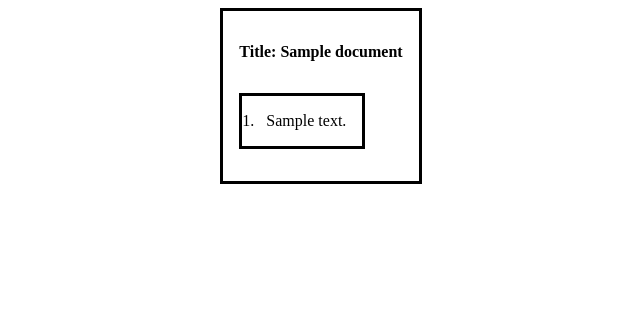
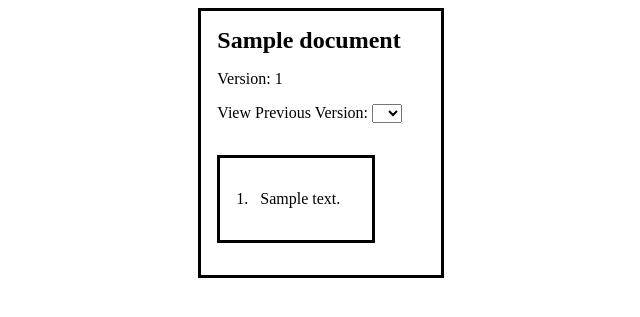
Before and after one commit to dvignoles/dss, a Django app: page /documents/view/1 in a window 1280 px wide. Shown: the top 317 px of the page, without its empty margins (319-959 px from the left). Run offline with Django 3.2, Linux system fonts and the light colour scheme; tables that the repository leaves empty hold one stand-in row (values such as "Sample post").

Commit message:
add feature to view previous versions of documents

```diff
--- a/share_n_complain/documents/forms.py
+++ b/share_n_complain/documents/forms.py
@@ -2,7 +2,7 @@
 from .models import Document
 
 class DocumentCreationForm(forms.ModelForm):
-	private = forms.BooleanField(label='Private?')
+	private = forms.BooleanField(label='Private?', required=False)
 	class Meta:
 		model = Document
 		fields = ('title','private')
--- a/share_n_complain/documents/models.py
+++ b/share_n_complain/documents/models.py
@@ -21,5 +21,5 @@
 	updater_ids = models.CharField(max_length=100, null=False, default='')
 
 	def __str__(self):
-		history = [self.doc_id, self.vsn]
+		history = 'doc id: ' + str(self.doc_id) + ' - version: ' + str(self.version)
 		return history
--- a/share_n_complain/documents/urls.py
+++ b/share_n_complain/documents/urls.py
@@ -10,5 +10,5 @@
     url(r'^shareDoc/(?P<doc_id>[0-9]*)$', views.ShareDoc, name='shareDoc'),
     #path('view/', views.ViewDoc, name='view'),
     url(r'^view/(?P<doc_id>[0-9]*)$', views.ViewDoc, name='view'),
-
+    url(r'^viewOldVersion/(?P<doc_id>[0-9]*)(?P<delimiter>[|]+)(?P<oldVersion>[0-9]*)$', views.ViewOldVersion, name='viewOldVersion'),
 ]
--- a/share_n_complain/documents/views.py
+++ b/share_n_complain/documents/views.py
@@ -53,12 +53,14 @@
 
 def ViewDoc(request, doc_id):
 	docs = Document.objects.filter(id=doc_id)
+	docHistory = History.objects.filter(doc_id=doc_id)
 	for doc in docs:
 		owner_id = doc.owner_id
 		title = doc.title
 		content = doc.content
 		private = doc.private
 		collaborators = doc.collaborators
+		version = doc.version
 	collaborators = collaborators.split('/')
 	if str(request.user.id) in collaborators:
 		is_collaborator = True
@@ -72,7 +74,57 @@
 		'doc_id': doc_id,
     	'content': content.split('/'),
     	'is_collaborator': is_collaborator,
+    	'version': version,
+    	'docHistory': docHistory,
     })
+
+def ViewOldVersion(request, doc_id, delimiter, oldVersion):
+	docs = Document.objects.filter(id=doc_id)
+	for doc in docs:
+		owner_id = doc.owner_id
+		title = doc.title
+		content = doc.content
+		latestVersion = doc.version
+	docHistory = History.objects.filter(doc_id=doc_id)
+	versionHistory = History.objects.filter(doc_id=doc_id, version=oldVersion)
+	for vh in versionHistory:
+		versionHistory = vh
+	changes = versionHistory.changes.split('/')
+	updatedContent = content.split('/')
+	print(changes, versionHistory, oldVersion)
+	for change in changes:
+		updatedContent = updateContent(updatedContent, change.split('-'))
+	return render(request, 'viewOldVersion.html', {
+		'user_id': str(request.user.id),
+		'owner_id': str(owner_id),
+		'title': title,
+		'doc_id': doc_id,
+		'latestVersion': latestVersion,
+		'viewingVersion': oldVersion,
+    	'content': updatedContent,
+    	'docHistory': docHistory,
+    })
+
+def updateContent(currentContent, changes):
+	#print(currentContent, changes)
+	op = changes[0]
+	text = changes[1]
+	lineNumber = int(changes[2])
+	if op == 'add':
+		firstHalf = currentContent[0:lineNumber-1]
+		secondHalf = currentContent[lineNumber-1:]
+		newContent = firstHalf + [text] + secondHalf
+		return newContent
+	elif op == 'delete':
+		newContent = currentContent
+		del newContent[lineNumber-1]
+		return newContent
+	elif op == 'update':
+		newContent = currentContent
+		newContent[lineNumber-1] = text
+		return newContent
+	else:
+		print("Invalid content operation!")
 
 def AddLine(request, doc_id):
 	####  Adds to the end of the file
@@ -85,15 +137,16 @@
 				prevVersion = doc.version
 			newContent = form.cleaned_data['newContent']
 			if oldContent == "":
+				lineToRemove = 1
 				updatedContent = newContent
 			else:
+				lineToRemove = len(oldContent.split('/')) + 1
 				updatedContent = oldContent + '/' + newContent
 			Document.objects.filter(id=doc_id).update(content=updatedContent)
 			Document.objects.filter(id=doc_id).update(version=prevVersion+1)
-			lineToRemove = len(oldContent.split('/')) + 1
 			changes = 'delete-' + newContent + '-' + str(lineToRemove)
 			updateHistory(request, doc_id, changes, prevVersion)
-			return HttpResponseRedirect('/profile')
+			return HttpResponseRedirect('/documents/view/' + doc_id)
 	else:
 		form = AddLineForm()
 	return render(request, 'addLine.html', {'form': form})
@@ -140,7 +193,7 @@
 			Document.objects.filter(id=doc_id).update(content=content)
 			Document.objects.filter(id=doc_id).update(version=prevVersion+1)
 			updateHistory(request, doc_id, changes, prevVersion)
-			return HttpResponseRedirect('/profile')
+			return HttpResponseRedirect('/documents/view/' + doc_id)
 	else:
 		form = DeleteLineForm()
 	return render(request, 'deleteLine.html', {'form': form})
@@ -163,7 +216,7 @@
 			Document.objects.filter(id=doc_id).update(content=content)
 			Document.objects.filter(id=doc_id).update(version=prevVersion+1)
 			updateHistory(request, doc_id, changes, prevVersion)
-			return HttpResponseRedirect('/profile')
+			return HttpResponseRedirect('/documents/view/' + doc_id)
 	else:
 		form = UpdateLineForm()
 	return render(request, 'updateLine.html', {'form': form})
--- a/share_n_complain/templates/viewDoc.html
+++ b/share_n_complain/templates/viewDoc.html
@@ -5,7 +5,28 @@
 {% block content %}
 <div>
   <div>
-    <p style="font-weight:bold;">Title: {{ title }}</p>
+    <div style="display: inline-flex;">
+      <h2 style="font-weight:bold; margin: auto; margin-right: 1em;">{{ title }}</h2>
+      {% ifequal user_id owner_id %}
+        {% if not private %}
+          <button>
+            <a href={% url 'shareDoc' doc_id=doc_id %} style="text-decoration:none;">Share Document</a>
+          </button>
+        {% endif %}
+      {% endifequal %}
+    </div>
+    <div style="display: block;">
+      <p>Version: {{ version }}</p>
+      <p>View Previous Version:
+        <select name="version" onchange="location = this.value">
+          <option selected="selected"></option>
+          {% for dh in docHistory %}
+            <option  value={% url 'viewOldVersion' doc_id=dh.doc_id delimiter='|' oldVersion=dh.version %}>{{ dh.version }}</option>
+          {% endfor %}
+        </select>
+      </p>
+    </div>
+    <div>
       {% if owner_id == user_id %}
         {% if private %}
           <p>Classification: Private</p>
@@ -14,15 +35,9 @@
           <p>Classification: Public</p>
         {% endif %}
       {% endif %}
-    {% ifequal user_id owner_id %}
-      {% if not private %}
-        <button>
-          <a href={% url 'shareDoc' doc_id=doc_id %} style="text-decoration:none;">Share Document</a>
-        </button>
-      {% endif %}
-    {% endifequal %}
     </div>
-    <ol style="border:solid; display:inline-block; padding:1em">
+  </div>
+    <ol style="border:solid; display:inline-block; padding:2em">
       {% for c in content %}
       	<li style="padding-left: 0.5em;">
           {{ c }}
```
Also changed, not shown: share_n_complain/templates/viewOldVersion.html (added, +30 -0 lines). Lines whose indentation alone changed are shown as unchanged.
